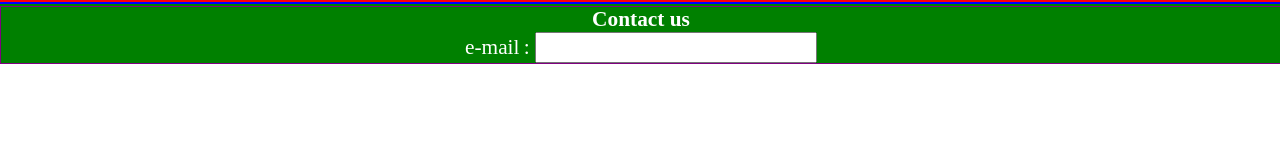
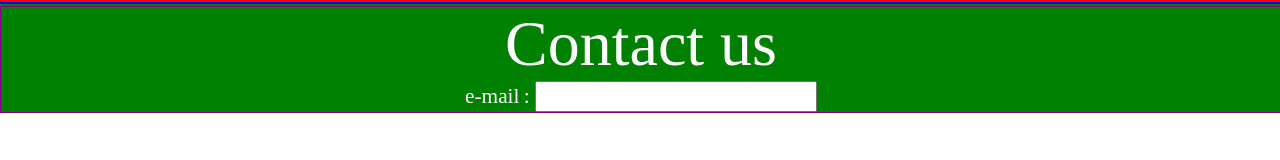
Before and after one commit to QuentinD13/liberty, a plain HTML site: page index.html in a window 1280 px wide. Drawn offline with Linux system fonts and the light colour scheme.

Commit message:
Changement de taille de contact us

```diff
--- a/css/liberty.css
+++ b/css/liberty.css
@@ -35,3 +35,7 @@
     border: 1px solid purple;
     color: white;
 }
+
+.titreform {
+    font-size: 3em;
+}
--- a/index.html
+++ b/index.html
@@ -14,8 +14,8 @@
     <div class="intro"></div>
     <div class="article"></div>
     <div class="contact">
-        <div>
-            <h1>Contact us</h1>
+        <div class="titreform">
+            Contact us
         </div>
         <form method="POST">
             <div>
```
